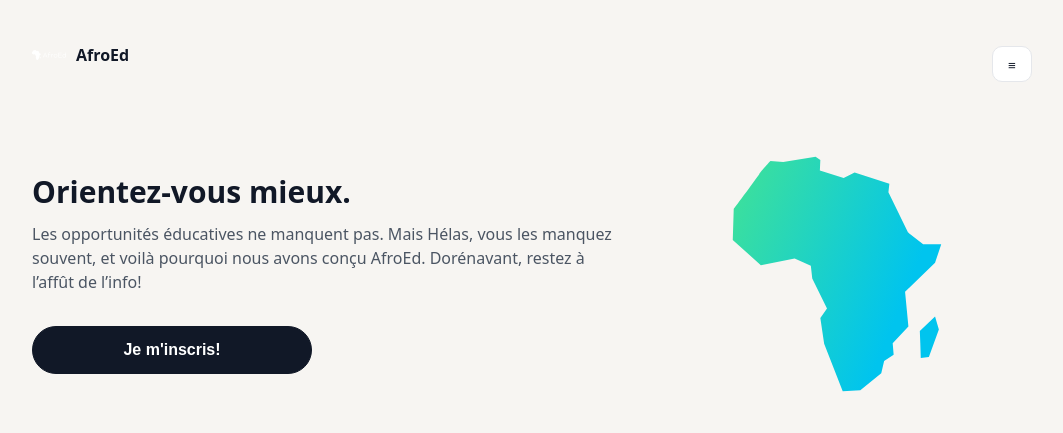
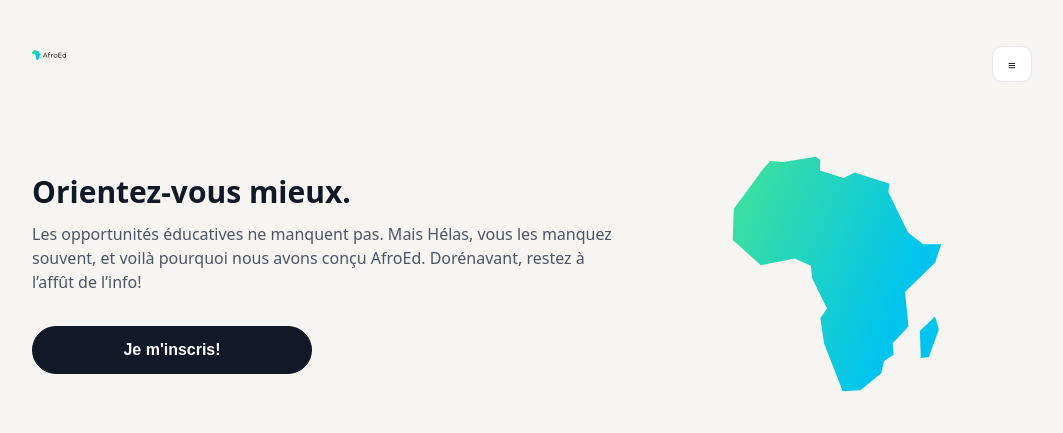
Before and after one commit to meite-root/afroed-portesouvertes, a Flask app: page / in a window 1280 px wide. Shown: the top 433 px of the page, without its empty margins (108-1171 px from the left). Run offline with Flask 3, Linux system fonts and the light colour scheme.

Commit message:
Update landing logo source

```diff
--- a/templates/landing.html
+++ b/templates/landing.html
@@ -10,8 +10,7 @@
   <main class="landing">
     <header class="landing-header">
       <div class="brand">
-        <img class="logo" src="{{ url_for('static', filename='afroed-logo.svg') }}" alt="AfroED logo">
-        <span>AfroEd</span>
+        <img class="logo" src="static/default-monochrome.svg" alt="AfroED logo">
       </div>
       <button class="nav-toggle" type="button" aria-label="Open menu">≡</button>
     </header>
```
